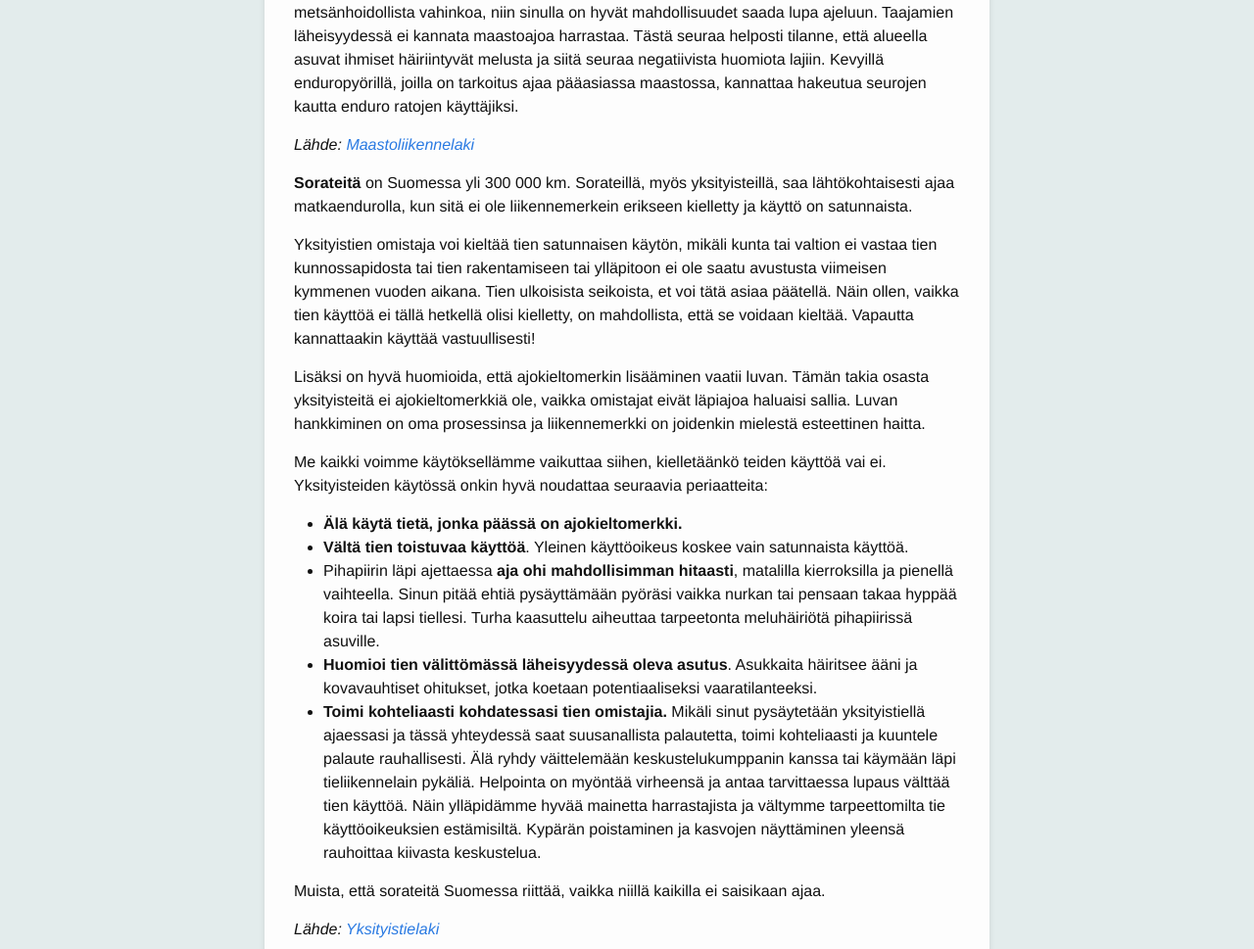
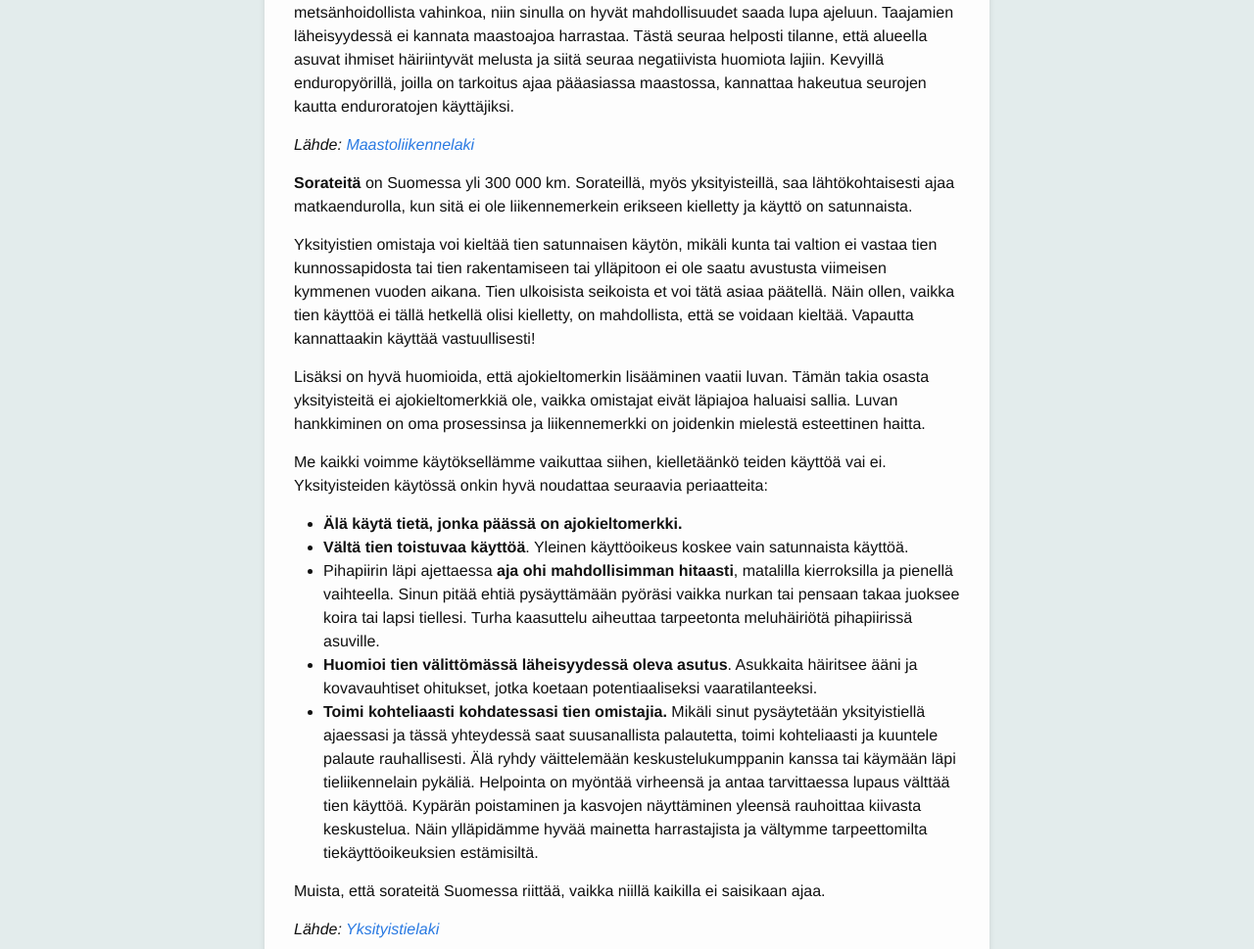
Before and after one commit to seikkailuendurolla/seikkailuendurolla.github.io, a Jekyll site: the page built from ohjeet.md, in a window 1280 px wide and 1400 px high, scrolled down 986 px. Shown: the part 304-1273 px from the top of the window at 98% size. Built offline with Jekyll 4.4.1, drawn with Linux system fonts in a browser that asks for light colours; some web fonts are replaced; comment, search, counter and statistics services are not loaded; some of the changed text lies outside the part shown.

Commit message:
Korjauksia

```diff
--- a/ohjeet.md
+++ b/ohjeet.md
@@ -42,7 +42,7 @@ Taajamien läheisyydessä ei kannata maastoajoa harrastaa. Tästä seuraa
 helposti tilanne, että alueella asuvat ihmiset häiriintyvät melusta ja
 siitä seuraa negatiivista huomiota lajiin. Kevyillä enduropyörillä,
 joilla on tarkoitus ajaa pääasiassa maastossa, kannattaa hakeutua
-seurojen kautta enduro ratojen käyttäjiksi.
+seurojen kautta enduroratojen käyttäjiksi.
 
 <i>
 Lähde:
@@ -56,7 +56,7 @@ ole liikennemerkein erikseen kielletty ja käyttö on satunnaista.
 Yksityistien omistaja voi kieltää tien satunnaisen käytön, mikäli kunta
 tai valtion ei vastaa tien kunnossapidosta tai tien rakentamiseen tai
 ylläpitoon ei ole saatu avustusta viimeisen kymmenen vuoden aikana.
-Tien ulkoisista seikoista, et voi tätä asiaa päätellä. Näin ollen,
+Tien ulkoisista seikoista et voi tätä asiaa päätellä. Näin ollen,
 vaikka tien
 käyttöä ei tällä hetkellä olisi kielletty, on mahdollista, että se
 voidaan kieltää. Vapautta kannattaakin käyttää
@@ -78,7 +78,7 @@ satunnaista käyttöä.
 * Pihapiirin läpi ajettaessa <b>aja ohi mahdollisimman
 hitaasti</b>, matalilla kierroksilla ja
 pienellä vaihteella. Sinun pitää ehtiä pysäyttämään pyöräsi vaikka
-nurkan tai pensaan takaa hyppää koira tai lapsi tiellesi.
+nurkan tai pensaan takaa juoksee koira tai lapsi tiellesi.
 Turha kaasuttelu aiheuttaa tarpeetonta meluhäiriötä pihapiirissä
 asuville.
 * <b>Huomioi tien välittömässä läheisyydessä oleva asutus</b>.
@@ -90,9 +90,11 @@ yhteydessä saat suusanallista palautetta, toimi kohteliaasti ja
 kuuntele palaute rauhallisesti. Älä ryhdy väittelemään
 keskustelukumppanin kanssa tai käymään läpi tieliikennelain pykäliä.
 Helpointa on myöntää virheensä ja antaa tarvittaessa lupaus välttää tien
-käyttöä. Näin ylläpidämme hyvää mainetta harrastajista ja vältymme
-tarpeettomilta tie käyttöoikeuksien estämisiltä. Kypärän poistaminen ja
+käyttöä.
+Kypärän poistaminen ja
 kasvojen näyttäminen yleensä rauhoittaa kiivasta keskustelua.
+Näin ylläpidämme hyvää mainetta harrastajista ja vältymme
+tarpeettomilta tiekäyttöoikeuksien estämisiltä.
 
 Muista, että sorateitä Suomessa riittää, vaikka niillä kaikilla ei
 saisikaan ajaa.
```
